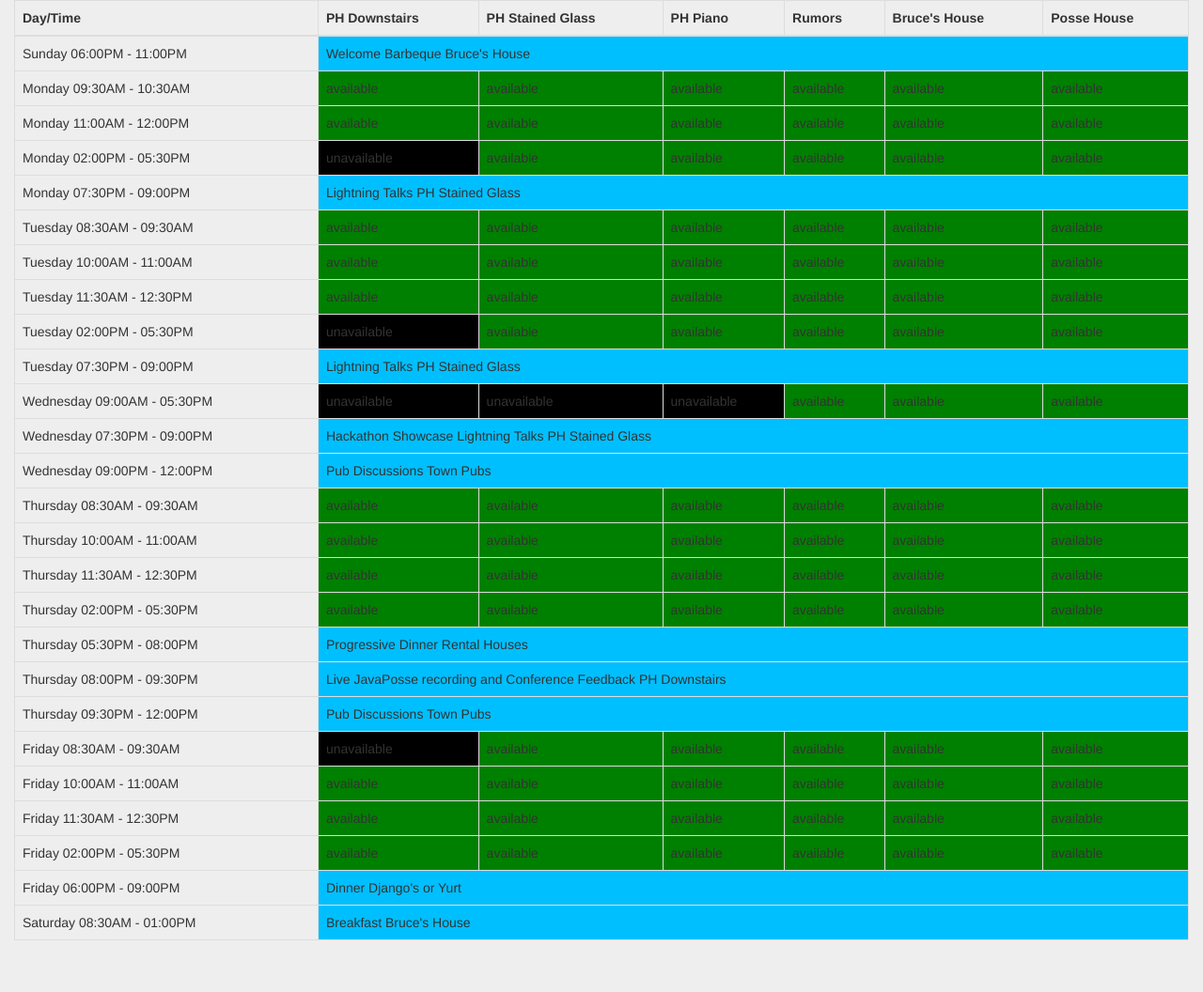
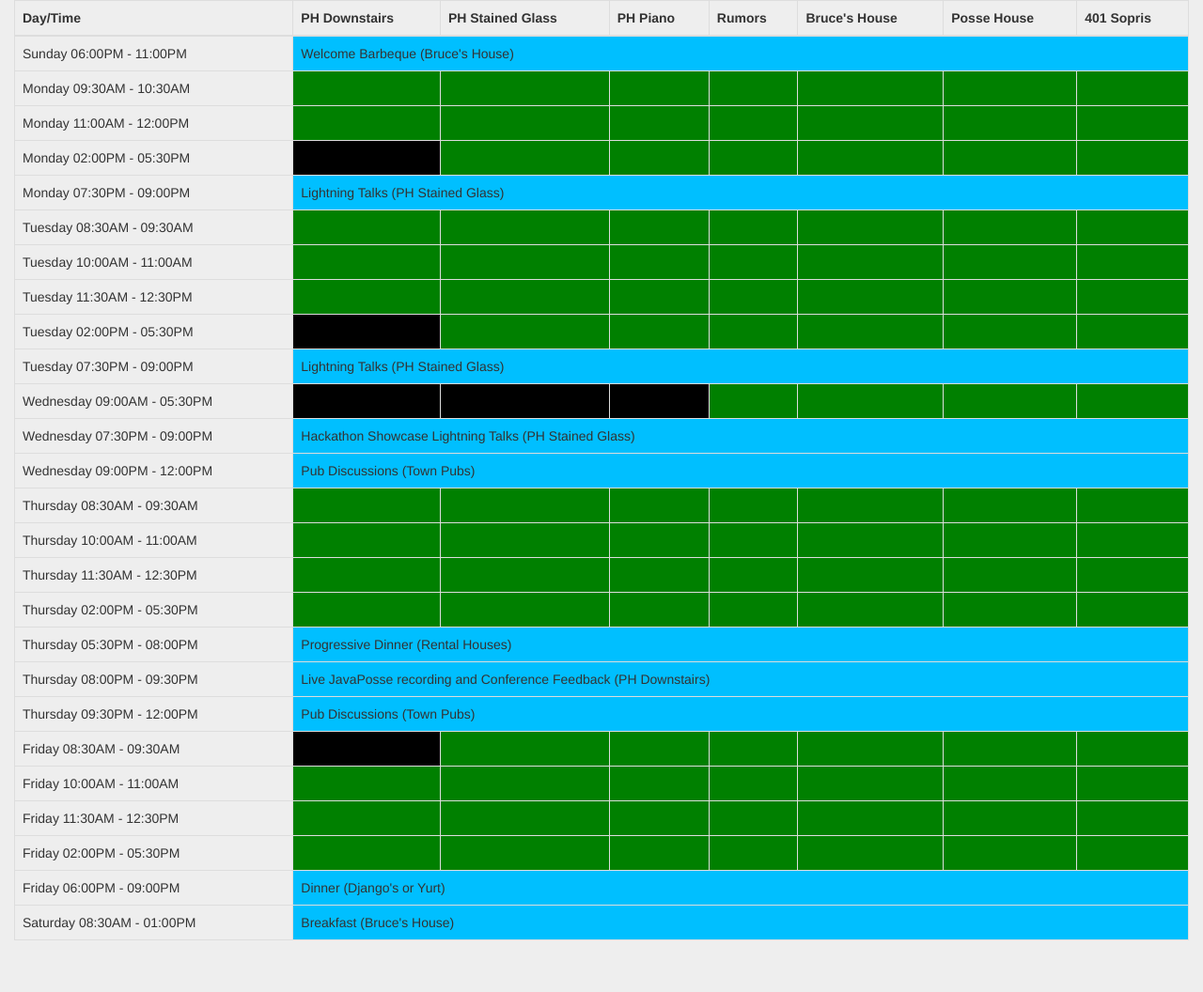
Before and after one commit to BruceEckel/OpenSpacesBoard, a Rails app: page /board/show in a window 1280 px wide. Shown: the part 51-1107 px from the top of the page at 94% size. Run offline with Rails 7, Linux system fonts and the light colour scheme; data comes from the database, SQL or seed files in the repository; style sheets or scripts are compiled from the project's sources; some libraries are stand-ins or nearby versions.

Commit message:
Visual tune-ups. Added '401 Sopris' location as test. TODO:  add a thicker bar between one day and the next.

```diff
--- a/app/models/space_time.rb
+++ b/app/models/space_time.rb
@@ -7,6 +7,7 @@ class SpaceTime < ActiveRecord::Base
       'Rumors',
       "Bruce's House",
       'Posse House',
+      '401 Sopris'
   ]
 
   def self.rooms
--- a/app/views/board/show.html.erb
+++ b/app/views/board/show.html.erb
@@ -19,16 +19,16 @@
     <tr>
     <td><%= @f = timegroup[1].first; @f.start_time.strftime("%A %I:%M%p - ") + @f.end_time.strftime("%I:%M%p") %></td>
     <% if @f.exclusive_session %>
-        <td bgcolor="#00bfff" colspan="100%"><%= @f.session + " " + @f.room %></td>
+        <td bgcolor="#00bfff" colspan="100%"><%= "#{@f.session} (#{@f.room})" %></td>
         </tr>
     <% else %>
         <% @roomgroups = timegroup[1].group_by(&:room)
            @rooms.each do |room| %>
             <% if @roomgroups[room]
                 if @roomgroups[room].first.available %>
-                    <td bgcolor="green" onclick="alert('Topic Entry');">available</td>
+                    <td bgcolor="green" onclick="alert('Topic Entry');"></td>
                 <% else %>
-                    <td bgcolor="black">unavailable</td>
+                    <td bgcolor="black"></td>
               <% end
             end
         end %>
```
